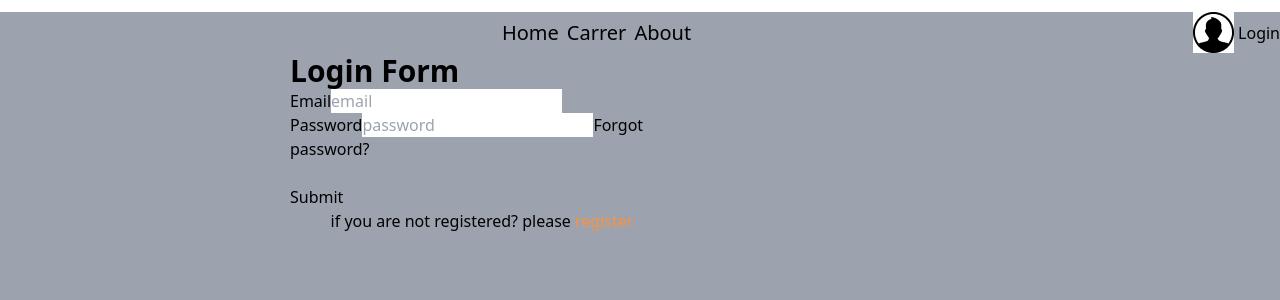
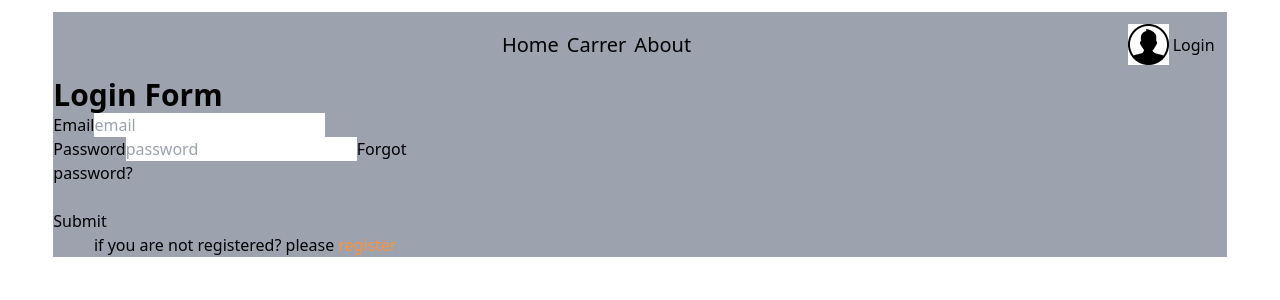
Before and after one commit to tajmirahman/dragon-news-website-recap, a React (Vite) app in the folder my-project/: page /auth/login in a window 1280 px wide. Shown: the top 300 px of the page. Built offline with nearby package versions, Linux system fonts and the light colour scheme.

Commit message:
context api create done

```diff
--- a/my-project/package.json
+++ b/my-project/package.json
@@ -10,6 +10,7 @@
     "preview": "vite preview"
   },
   "dependencies": {
+    "firebase": "^11.6.1",
     "moment": "^2.30.1",
     "react": "^19.0.0",
     "react-dom": "^19.0.0",
--- a/my-project/src/components/AuthLayout/AuthLayout.jsx
+++ b/my-project/src/components/AuthLayout/AuthLayout.jsx
@@ -4,7 +4,7 @@ import { Outlet } from 'react-router-dom';
 
 const AuthLayout = () => {
     return (
-        <div className=' bg-gray-400'>
+        <div className='w-11/12 mx-auto bg-gray-400'>
             <Navber></Navber>
             <Outlet></Outlet>
         </div>
--- /dev/null
+++ b/my-project/src/components/AuthProvider/AuthProvider.jsx
@@ -0,0 +1,24 @@
+import { info } from 'autoprefixer';
+import React, { createContext } from 'react';
+
+// eslint-disable-next-line react-refresh/only-export-components
+export const authContext=createContext(null)
+
+const AuthProvider = ({children}) => {
+
+    const name= 'utsob';
+
+    const info={
+        name
+    }
+
+    return (
+        <div>
+            <authContext.Provider value={info}>
+                {children}
+            </authContext.Provider>
+        </div>
+    );
+};
+
+export default AuthProvider;
--- a/my-project/src/components/Login.jsx
+++ b/my-project/src/components/Login.jsx
@@ -3,12 +3,12 @@ import { Link } from 'react-router-dom';
 
 const Login = () => {
     return (
-        <div className="hero  min-h-screen">
-            <div className="hero-content flex-col bg-gray-400 md:w-[700px] md:h-[400px] mx-auto ">
+        <div className="hero ">
+            <div className="hero-content flex-col bg-gray-400 ">
                 <h2 className='text-3xl font-semibold'>Login Form</h2>
-                <div className="card bg-base-100 w-full max-w-sm shrink-0 shadow-2x">
+                <div className="card bg-base-100 w-full max-w-sm shrink-0 shadow-2x mb-10">
 
-                    <form className="card-body">
+                    <form className="card-body ">
 
                         <div className="form-control">
                             <label className="label">
--- a/my-project/src/components/Navber/Navber.jsx
+++ b/my-project/src/components/Navber/Navber.jsx
@@ -4,7 +4,7 @@ import userProfile from '../../assets/user.png'
 
 const Navber = () => {
     return (
-        <div className='flex justify-between items-center mt-3'>
+        <div className='flex justify-between items-center mt-3 p-3'>
 
             <div></div>
 
--- a/my-project/src/components/SignUp.jsx
+++ b/my-project/src/components/SignUp.jsx
@@ -1,10 +1,16 @@
-import React from 'react';
+import React, { useContext } from 'react';
 import { Link } from 'react-router-dom';
+import { authContext } from './AuthProvider/AuthProvider';
 
 const SignUp = () => {
+
+
+    const name=useContext(authContext);
+    console.log(name)
+
     return (
-        <div className="hero bg-base-200 min-h-screen">
-            <div className="hero-content flex-col bg-gray-400 md:w-[700px]  mx-auto">
+        <div className="hero bg-gray-400 ">
+            <div className="hero-content flex-col">
                 <h2 className='text-3xl font-semibold'>Sign Up Form</h2>
                 <div className="card bg-base-100 w-full max-w-sm shrink-0 shadow-2xl">
 
--- /dev/null
+++ b/my-project/src/firebase.init.js
@@ -0,0 +1,22 @@
+// Import the functions you need from the SDKs you need
+import { initializeApp } from "firebase/app";
+import { getAuth } from "firebase/auth";
+// TODO: Add SDKs for Firebase products that you want to use
+// https://firebase.google.com/docs/web/setup#available-libraries
+
+// Your web app's Firebase configuration
+const firebaseConfig = {
+  apiKey: import.meta.env.VITE_apiKey,
+  authDomain: import.meta.env.VITE_authDomain,
+  projectId: import.meta.env.VITE_projectId,
+  storageBucket: import.meta.env.VITE_storageBucket,
+  messagingSenderId: import.meta.env.VITE_messagingSenderId,
+  appId: import.meta.env.VITE_appId,
+};
+
+// Initialize Firebase
+const app = initializeApp(firebaseConfig);
+// Initialize Firebase Authentication and get a reference to the service
+const auth = getAuth(app);
+
+export default auth;
--- a/my-project/src/routes/Router.jsx
+++ b/my-project/src/routes/Router.jsx
@@ -35,6 +35,10 @@ const routes=createBrowserRouter([
             {
                 path:'/auth/login',
                 element:<Login></Login>
+            },
+            {
+                path:'/auth/register',
+                element:<SignUp></SignUp>
             }
         ]
     },
```
Also changed, not shown: my-project/src/main.jsx (+5 -2 lines), 1 other file (tests, documents, lock files or other folders).
